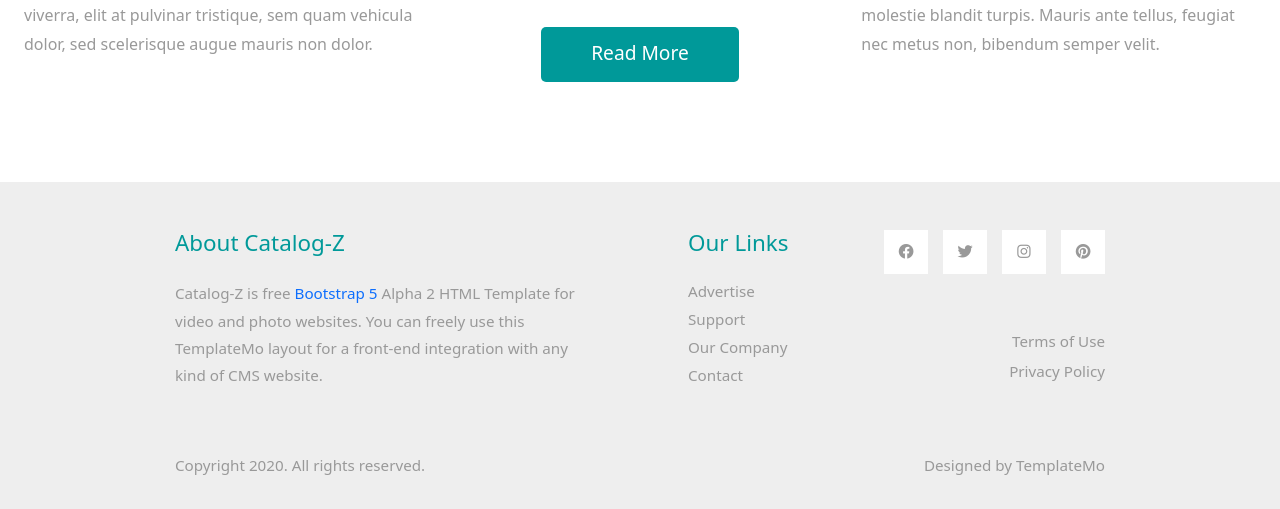
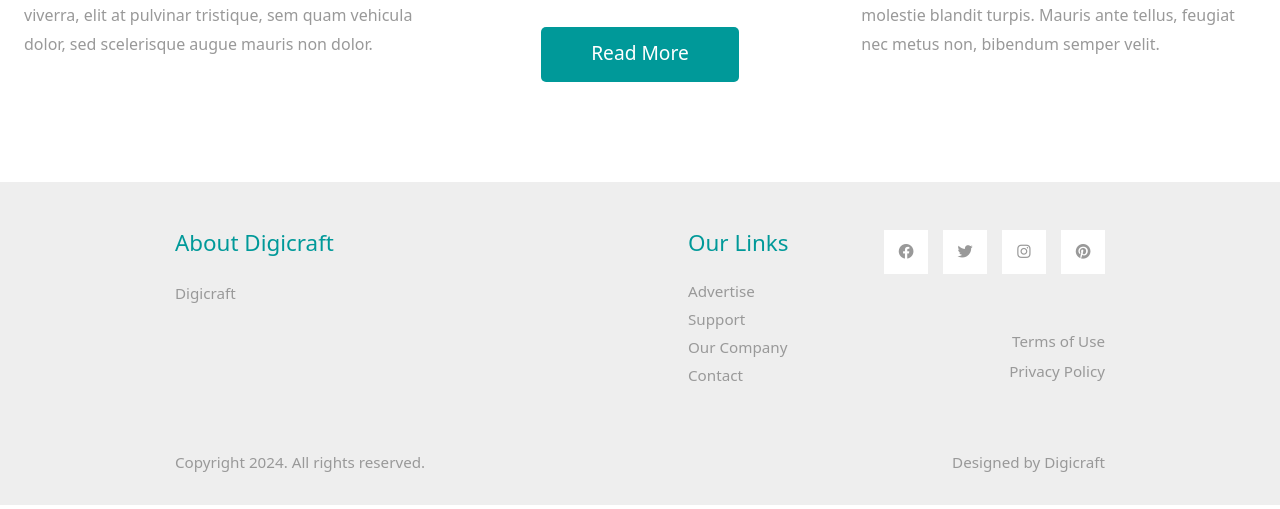
Before and after one commit to MuliJob/my_gallery, a Django app: page /about/ in a window 1280 px wide. Shown: the part 1600-2109 px from the top of the page. Run offline with Django 5.2, Linux system fonts and the light colour scheme; some libraries are stand-ins or nearby versions.

Commit message:
updated footer section

```diff
--- a/gallery/templates/base.html
+++ b/gallery/templates/base.html
@@ -64,8 +64,8 @@
       <div class="container-fluid tm-container-small">
           <div class="row">
               <div class="col-lg-6 col-md-12 col-12 px-5 mb-5">
-                  <h3 class="tm-text-primary mb-4 tm-footer-title">About Catalog-Z</h3>
-                  <p>Catalog-Z is free <a rel="sponsored" href="https://v5.getbootstrap.com/">Bootstrap 5</a> Alpha 2 HTML Template for video and photo websites. You can freely use this TemplateMo layout for a front-end integration with any kind of CMS website.</p>
+                  <h3 class="tm-text-primary mb-4 tm-footer-title">About Digicraft</h3>
+                  <p>Digicraft </p>
               </div>
               <div class="col-lg-3 col-md-6 col-sm-6 col-12 px-5 mb-5">
                   <h3 class="tm-text-primary mb-4 tm-footer-title">Our Links</h3>
@@ -89,10 +89,10 @@
           </div>
           <div class="row">
               <div class="col-lg-8 col-md-7 col-12 px-5 mb-3">
-                  Copyright 2020. All rights reserved.
+                  Copyright 2024. All rights reserved.
               </div>
               <div class="col-lg-4 col-md-5 col-12 px-5 text-right">
-                  Designed by <a href="https://templatemo.com" class="tm-text-gray" rel="sponsored" target="_parent">TemplateMo</a>
+                  Designed by <a href="" class="tm-text-gray" rel="sponsored" target="_parent">Digicraft</a>
               </div>
           </div>
       </div>
```
